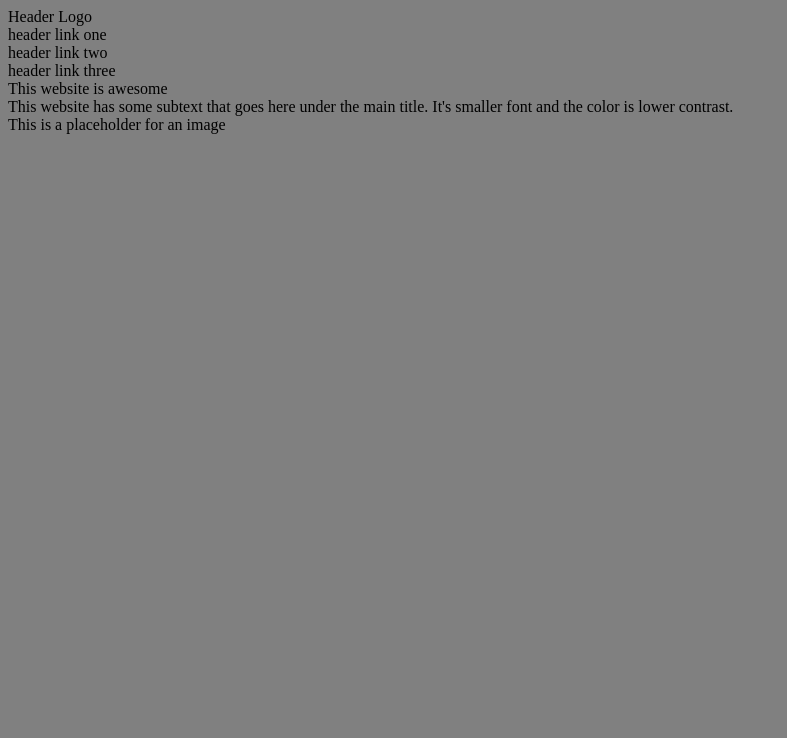
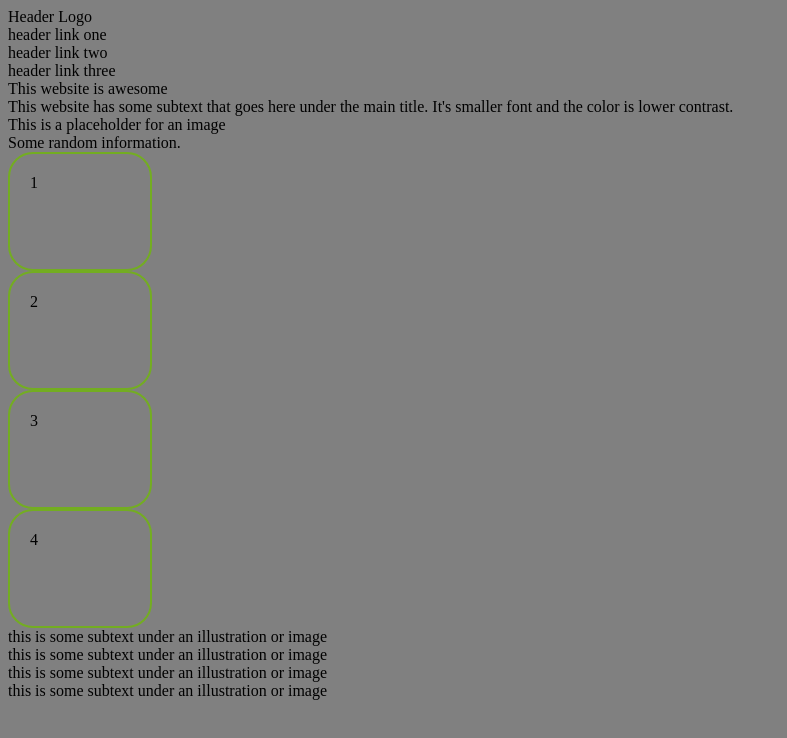
Before and after one commit to mlynnlato/Landing-Page, a plain HTML site: page index.html in a window 1280 px wide. Shown: the whole page, without its empty margins (0-787 px from the left). Drawn offline with Linux system fonts and the light colour scheme.

Commit message:
Added Information quarter

```diff
--- a/index.html
+++ b/index.html
@@ -10,7 +10,9 @@
 </head>
 
 <body>
+    <!-- top portion (blue quarter)-->
     <div class="top">
+        <!-- the split between header and content-->
         <div class="top-split">
             <div class="header">
                 <div class="left">
@@ -32,8 +34,28 @@
                 </div>
             </div>
         </div>
-
     </div>
+    <!-- Information-->
+    <div class="info">
+        <div class="header">
+            <div>Some random information.</div>
+        </div>
+        <div class="content">
+            <div class="images">
+                <div class="img">1</div>
+                <div class="img">2</div>
+                <div class="img">3</div>
+                <div class="img">4</div>
+            </div>
+            <div class="text">
+                <div class="text">this is some subtext under an illustration or image</div>
+                <div class="text">this is some subtext under an illustration or image</div>
+                <div class="text">this is some subtext under an illustration or image</div>
+                <div class="text">this is some subtext under an illustration or image</div>
+            </div>
+        </div>
+    </div>
+    <!--Quote quarter-->
 </body>
 
 </html>
--- a/style.css
+++ b/style.css
@@ -1,3 +1,11 @@
-body{
+body {
     background-color: gray;
 }
+
+.info .img {
+    border-radius: 25px;
+    border: 2px solid #73AD21;
+    padding: 20px;
+    width: 100px;
+    height: 75px;
+}
```
